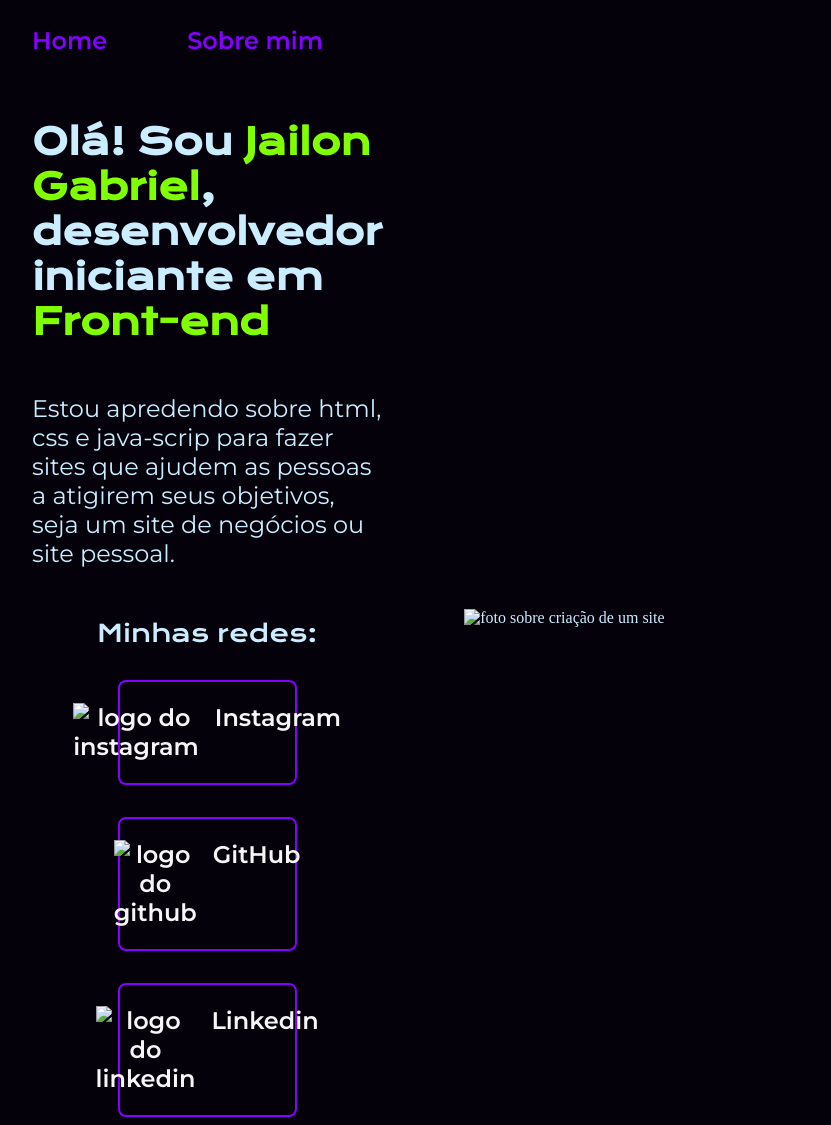
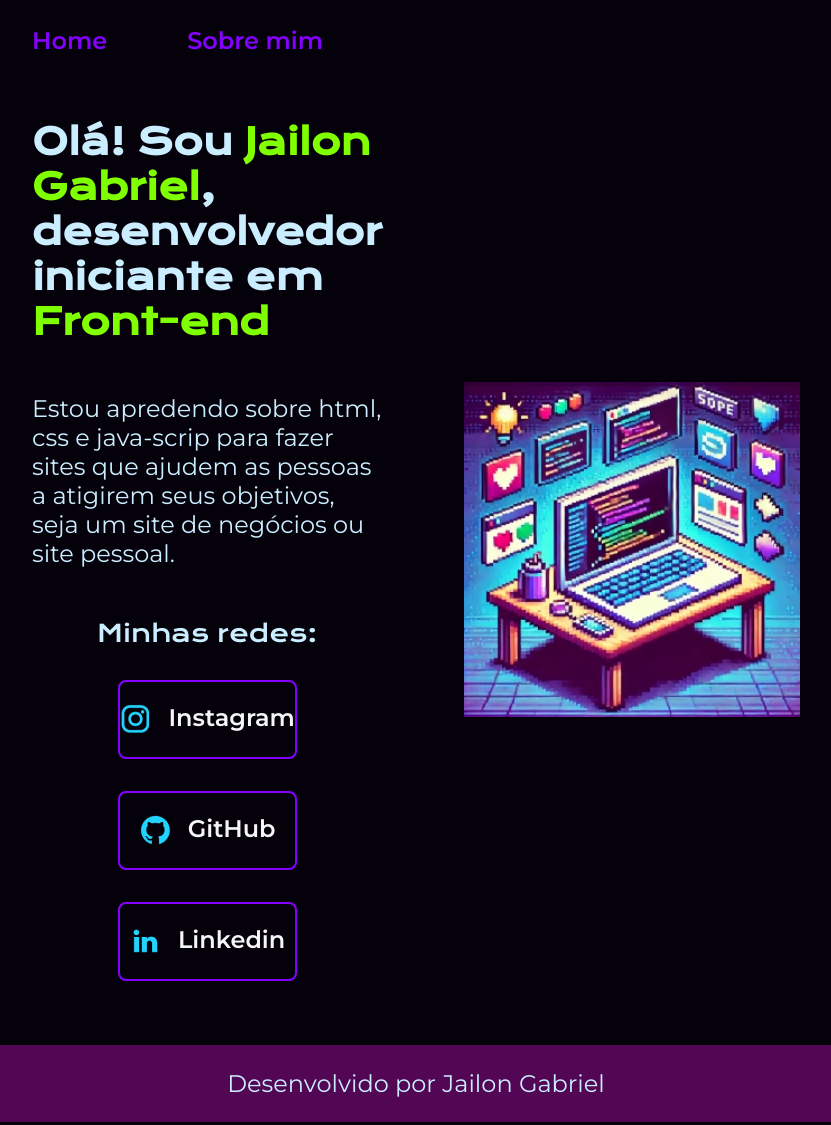
Before and after one commit to Jailon-Gabriel/Portifolio, a plain HTML site: page Meuprojeto.html in a window 1280 px wide. Shown: the top 1125 px of the page, without its empty margins (224-1055 px from the left). Drawn offline with nearby package versions, Linux system fonts and the light colour scheme.

Commit message:
Meuprojeto.html

```diff
--- a/Meuprojeto.html
+++ b/Meuprojeto.html
@@ -23,20 +23,20 @@
             <div class="apresentacao__links">
                 <h2 class="apresentacao__links__subtitulo">Minhas redes:</h2>
                 <a class="apresentacao__links__navegacao" href="https://instagram.com/jailon_gabriel">
-                    <img class="imagem" src="assets/instagram.png" alt="logo do instagram">
+                    <img class="imagem" src="instagram.png" alt="logo do instagram">
                     Instagram
                 </a>
                 <a class="apresentacao__links__navegacao" href="https://github.com/jailon-gabriel">
-                    <img class="imagem" src="assets/github.png" alt="logo do github">
+                    <img class="imagem" src="github.png" alt="logo do github">
                     GitHub
                 </a>
                 <a class="apresentacao__links__navegacao" href="https://linkedin.com/in/jailon-gabriel-687901346">
-                    <img class="imagem" src="assets/linkedin.png" alt="logo do linkedin">
+                    <img class="imagem" src="linkedin.png" alt="logo do linkedin">
                     Linkedin
                 </a>
             </div>
         </section>
-        <img class="apresentacao_imagem" src="assets/frontend.jpg" alt="foto sobre criação de um site">
+        <img class="apresentacao_imagem" src="frontend.jpg" alt="foto sobre criação de um site">
     </main>
     <footer class="rodape">
         Desenvolvido por Jailon Gabriel
```
